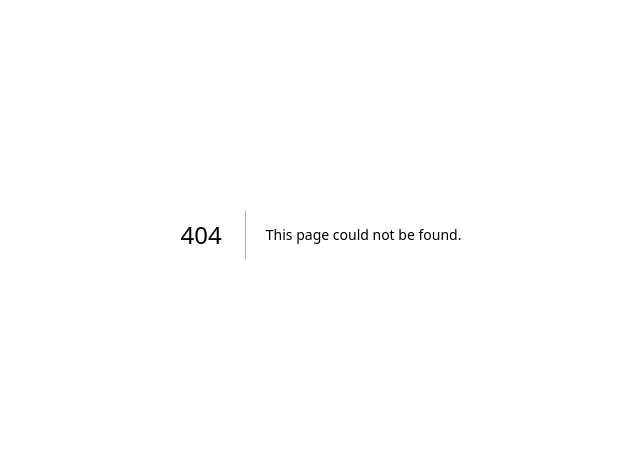
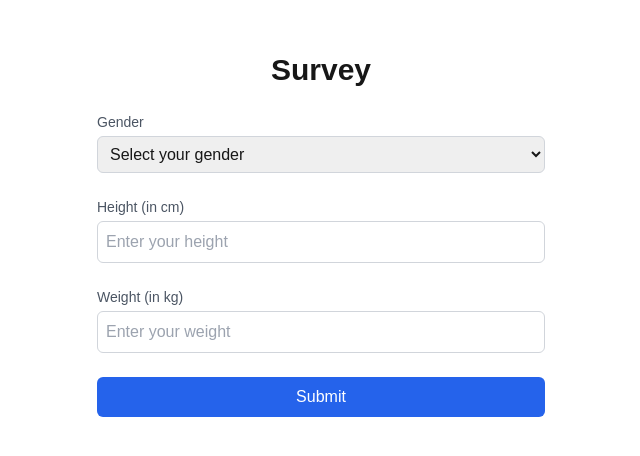
Before and after one commit to Daryl-Echeazu/TamuHack, a Next.js app in the folder nextjs/tamuhack25/: page /survey in a window 1280 px wide. Before the commit this address had no page. Shown: the part 166-622 px from the top of the page, without its empty margins (319-959 px from the left). Built offline with nearby package versions, Linux system fonts and the light colour scheme; no server answers.

Commit message:
survey functionality (new users)

```diff
--- a/nextjs/tamuhack25/app/register/page.tsx
+++ b/nextjs/tamuhack25/app/register/page.tsx
@@ -39,7 +39,11 @@ export default function Register() {
 
       alert("Registration successful! Please check your email to confirm your account.");
     } catch (err) {
-      setError(err.message);
+      if (err instanceof Error) {
+        setError(err.message);
+      } else {
+        setError("An unknown error occurred.");
+      }
     } finally {
       setLoading(false);
     }
@@ -53,7 +57,11 @@ export default function Register() {
 
       if (error) throw error;
     } catch (err) {
-      setError(err.message);
+      if (err instanceof Error) {
+        setError(err.message);
+      } else {
+        setError("An unknown error occurred.");
+      }
     }
   };
 
--- /dev/null
+++ b/nextjs/tamuhack25/app/survey/page.tsx
@@ -0,0 +1,139 @@
+"use client";
+
+import { useState } from "react";
+import { createClient } from "@supabase/supabase-js";
+import { useRouter } from "next/navigation";
+
+// Initialize Supabase client
+const supabase = createClient(
+  process.env.NEXT_PUBLIC_SUPABASE_URL!,
+  process.env.NEXT_PUBLIC_SUPABASE_ANON_KEY!
+);
+
+export default function Survey() {
+  const [formData, setFormData] = useState({
+    gender: "",
+    height: "",
+    weight: "",
+  });
+  const [error, setError] = useState<string | null>(null);
+  const [loading, setLoading] = useState(false);
+  const router = useRouter();
+
+  const handleInputChange = (e: React.ChangeEvent<HTMLInputElement | HTMLSelectElement>) => {
+    const { name, value } = e.target;
+    setFormData({ ...formData, [name]: value });
+  };
+
+  const handleSubmit = async (e: React.FormEvent<HTMLFormElement>) => {
+    e.preventDefault();
+    setLoading(true);
+    setError(null);
+
+    try {
+      const { data: { session }, error: sessionError } = await supabase.auth.getSession();
+
+      if (sessionError || !session) throw new Error("User not authenticated");
+
+      const userId = session.user.id;
+
+      // Save survey responses to the `profiles` table
+      const { error: profileError } = await supabase
+        .from("profiles")
+        .update({
+          survey_answers: { ...formData }
+        })
+        .eq("id", userId);
+
+      if (profileError) throw profileError;
+
+      alert("Survey submitted successfully!");
+      router.push("/dashboard");
+    } catch (err) {
+      if (err instanceof Error) {
+        setError(err.message);
+      } else {
+        setError("An unknown error occurred.");
+      }
+    } finally {
+      setLoading(false);
+    }
+  };
+
+  return (
+    <div className="min-h-screen flex flex-col items-center justify-center p-6">
+      <h1 className="text-3xl font-bold mb-6">Survey</h1>
+      <form onSubmit={handleSubmit} className="w-full max-w-md flex flex-col gap-6">
+        {/* Gender */}
+        <div className="flex flex-col">
+          <label htmlFor="gender" className="text-sm font-medium text-gray-600">
+            Gender
+          </label>
+          <select
+            id="gender"
+            name="gender"
+            value={formData.gender}
+            onChange={handleInputChange}
+            className="mt-1 p-2 border border-gray-300 rounded-md focus:ring-2 focus:ring-blue-500 focus:outline-none"
+            required
+          >
+            <option value="" disabled>
+              Select your gender
+            </option>
+            <option value="male">Male</option>
+            <option value="female">Female</option>
+            <option value="other">Other</option>
+          </select>
+        </div>
+
+        {/* Height */}
+        <div className="flex flex-col">
+          <label htmlFor="height" className="text-sm font-medium text-gray-600">
+            Height (in cm)
+          </label>
+          <input
+            id="height"
+            name="height"
+            type="number"
+            value={formData.height}
+            onChange={handleInputChange}
+            className="mt-1 p-2 border border-gray-300 rounded-md focus:ring-2 focus:ring-blue-500 focus:outline-none"
+            placeholder="Enter your height"
+            required
+          />
+        </div>
+
+        {/* Weight */}
+        <div className="flex flex-col">
+          <label htmlFor="weight" className="text-sm font-medium text-gray-600">
+            Weight (in kg)
+          </label>
+          <input
+            id="weight"
+            name="weight"
+            type="number"
+            value={formData.weight}
+            onChange={handleInputChange}
+            className="mt-1 p-2 border border-gray-300 rounded-md focus:ring-2 focus:ring-blue-500 focus:outline-none"
+            placeholder="Enter your weight"
+            required
+          />
+        </div>
+
+        {/* Error Message */}
+        {error && <p className="text-red-500 text-sm">{error}</p>}
+
+        {/* Submit Button */}
+        <button
+          type="submit"
+          disabled={loading}
+          className={`w-full bg-blue-600 text-white py-2 rounded-md transition-colors ${
+            loading ? "opacity-50 cursor-not-allowed" : "hover:bg-blue-700"
+          }`}
+        >
+          {loading ? "Submitting..." : "Submit"}
+        </button>
+      </form>
+    </div>
+  );
+}
```
